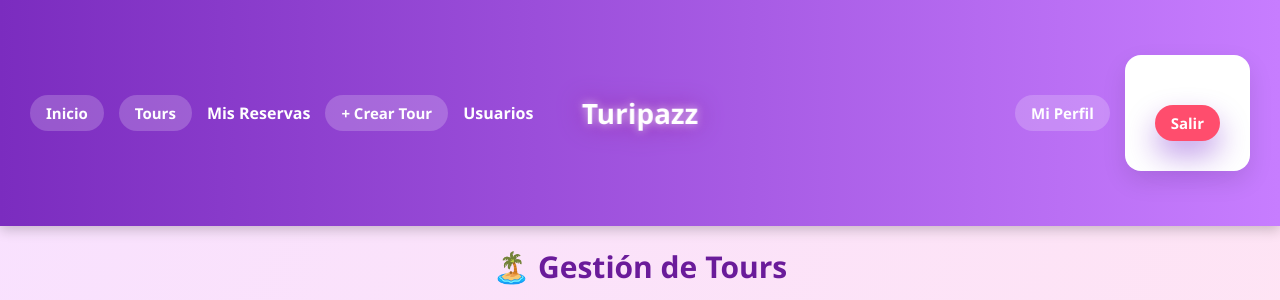
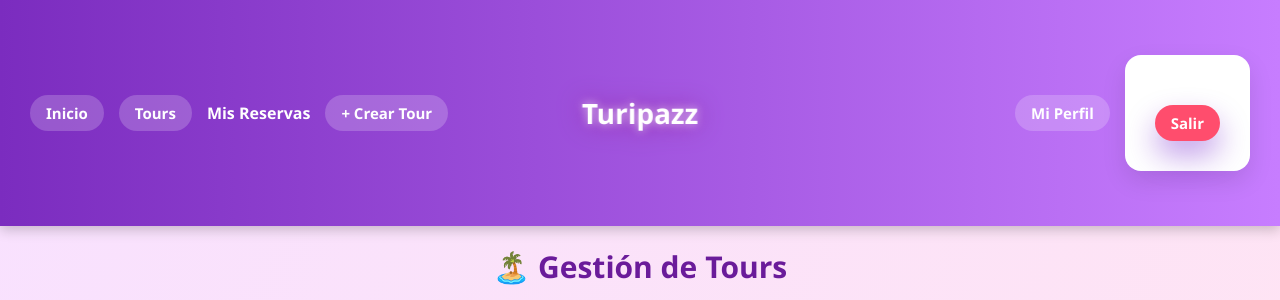
Before and after one commit to angl-ortixz/turipazz, a Django app: template turismo/templates/admin_tours.html in a window 1280 px wide. Shown: the top 300 px of the page. Run offline with Django 5.2, Linux system fonts and the light colour scheme; the template is opened without the code that fills it: values that come from a table or form of the project are taken from there, others are empty; a user stored in the database is signed in; data comes from the database, SQL or seed files in the repository; parts of the project's set-up code (start-up, migrations or seed data) failed here and were passed over.

```diff
--- a/turismo/templates/base.html
+++ b/turismo/templates/base.html
@@ -19,9 +19,7 @@
         {% if user.is_staff %}
             <a class="nav-btn" href="{% url 'crear_tour' %}">+ Crear Tour</a>
         {% endif %}
-  {% if user.is_staff %}
-    <a href="{% url 'ver_usuarios' %}">Usuarios</a>
-{% endif %}
+
 
     </div>
 
```
